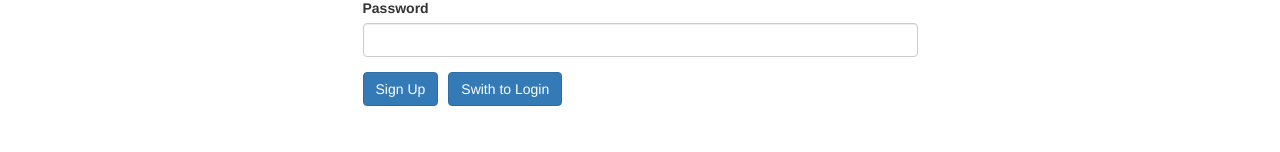
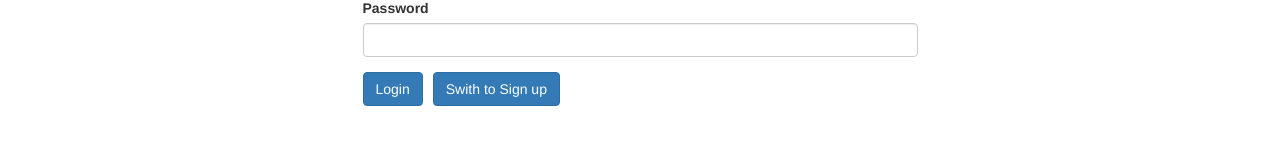
Before and after one commit to devshum/angular-guide, an Angular app: page /auth in a window 1280 px wide. Shown: the part 148-300 px from the top of the page. Built offline with nearby package versions, Linux system fonts and the light colour scheme.

Commit message:
swith-between-auth

```diff
--- a/src/app/auth/auth/auth.component.html
+++ b/src/app/auth/auth/auth.component.html
@@ -12,8 +12,17 @@
       </div>
 
       <div>
-        <button class="btn btn-primary" style="margin-right: 1rem;">Sign Up</button>
-        <button class="btn btn-primary">Swith to Login</button>
+        <button class="btn btn-primary"
+                style="margin-right: 1rem;"
+                type="submit">
+                {{ isLoginMode ? 'Login' : 'Sign up' }}
+        </button>
+
+        <button class="btn btn-primary"
+                (click)="onSwitchMode()"
+                type="button">
+                Swith to  {{ isLoginMode ? 'Sign up' : 'Login' }}
+        </button>
       </div>
 
     </form>
--- a/src/app/auth/auth/auth.component.ts
+++ b/src/app/auth/auth/auth.component.ts
@@ -6,6 +6,11 @@ import { Component, OnInit } from '@angular/core';
   styleUrls: ['./auth.component.scss']
 })
 export class AuthComponent implements OnInit {
+  isLoginMode = true;
+
+  onSwitchMode() {
+    this.isLoginMode = !this.isLoginMode;
+  }
 
   constructor() { }
 
```
